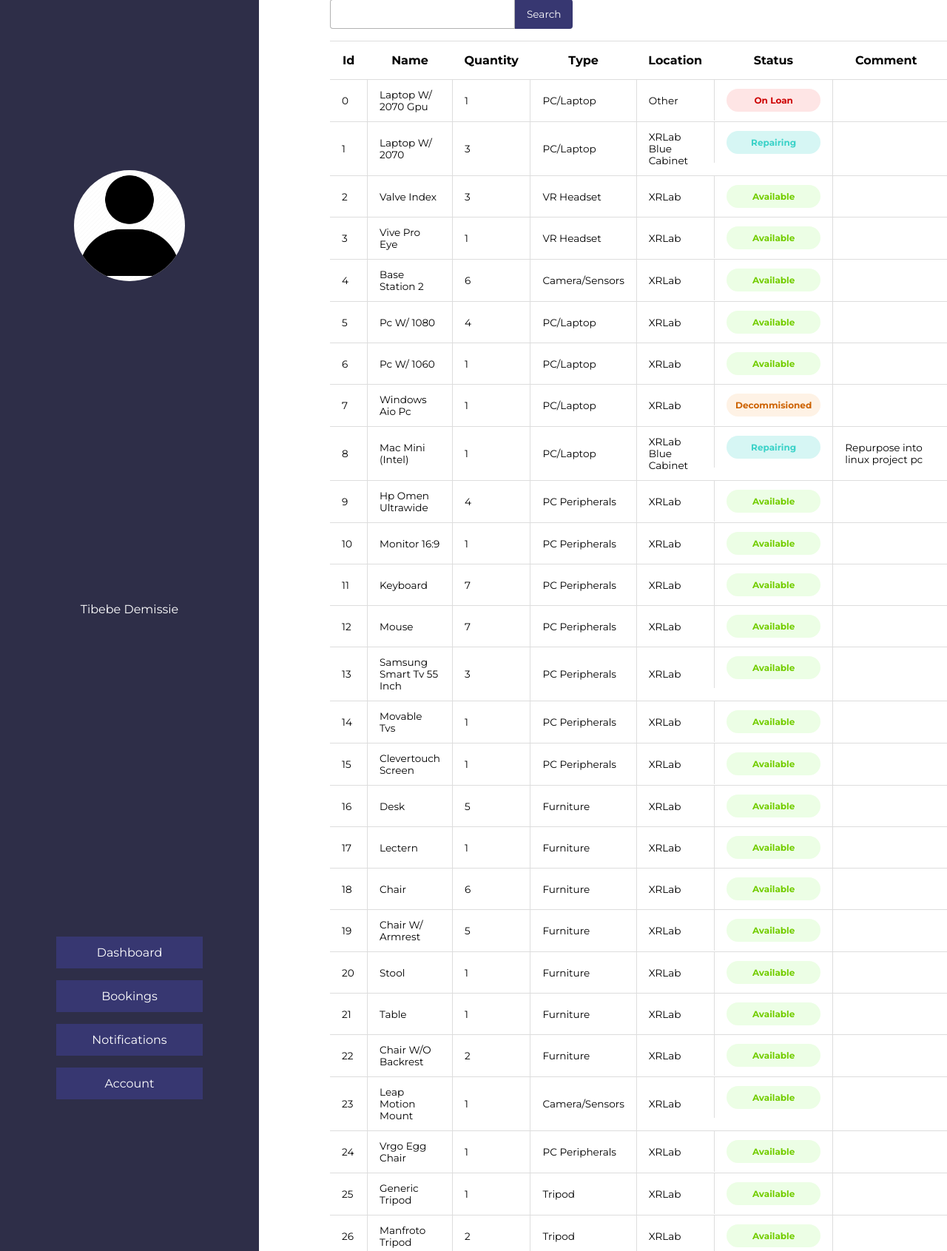
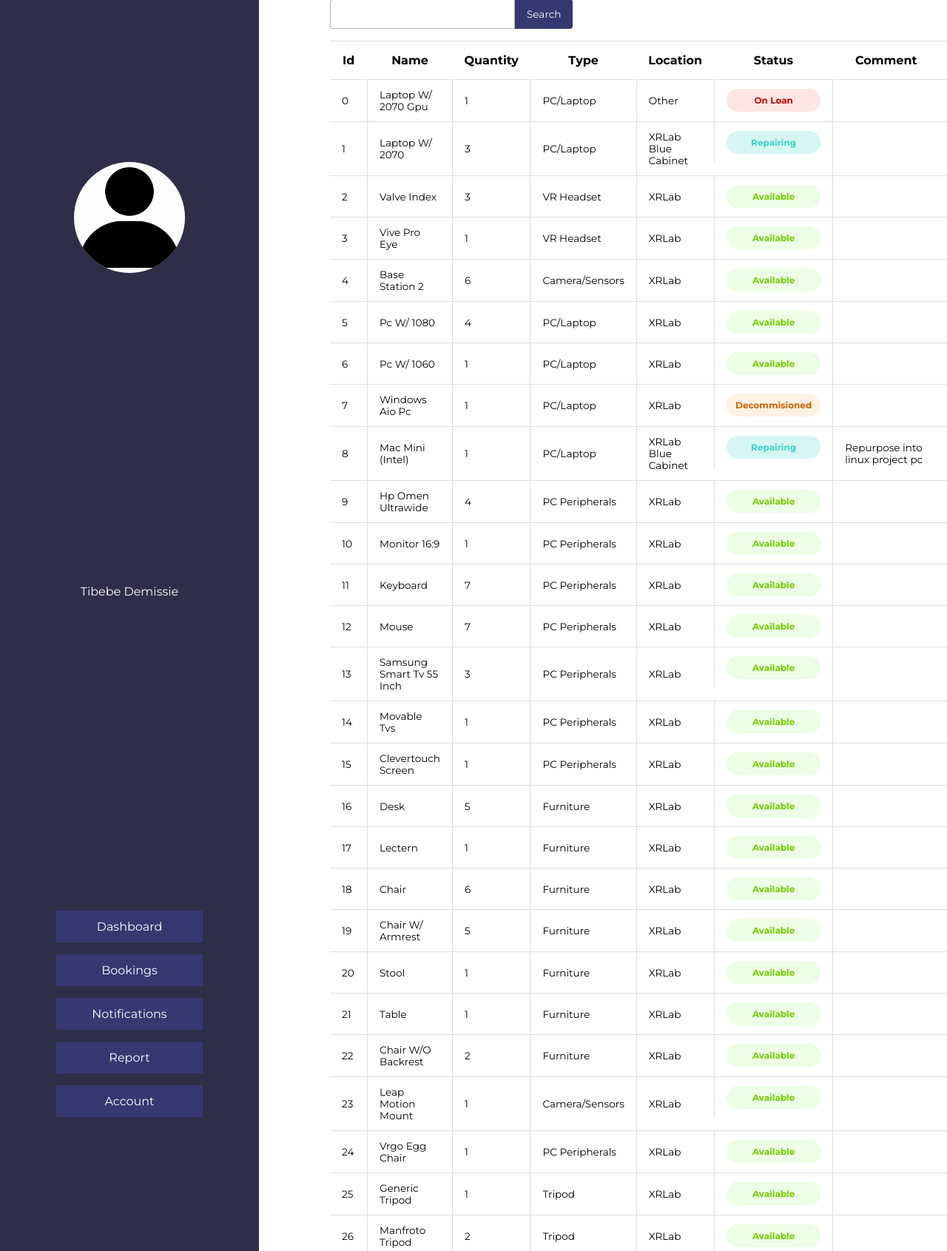
Before and after one commit to tib-source/5CS12_A-Ergon, a Django app: page /dashboard in a window 1280 px wide. Shown: the part 203-1894 px from the top of the page at 74% size. Run offline with Django 5.2, Linux system fonts and the light colour scheme; a user stored in the database is signed in; data comes from the database, SQL or seed files in the repository.

Commit message:
added a report button on nav bar

```diff
--- a/Bookings/templates/Bookings/base_main.html
+++ b/Bookings/templates/Bookings/base_main.html
@@ -31,6 +31,7 @@
             <a href="/dashboard">Dashboard</a>
             <a href="/bookings">Bookings</a>
             <a href="/notifications">Notifications</a>
+            <a href="/report">Report</a>
             <a href="/profile">Account</a>
         </div>
         <form method="post" action="{% url 'logout' %}"class="navigation__logout" >
```
